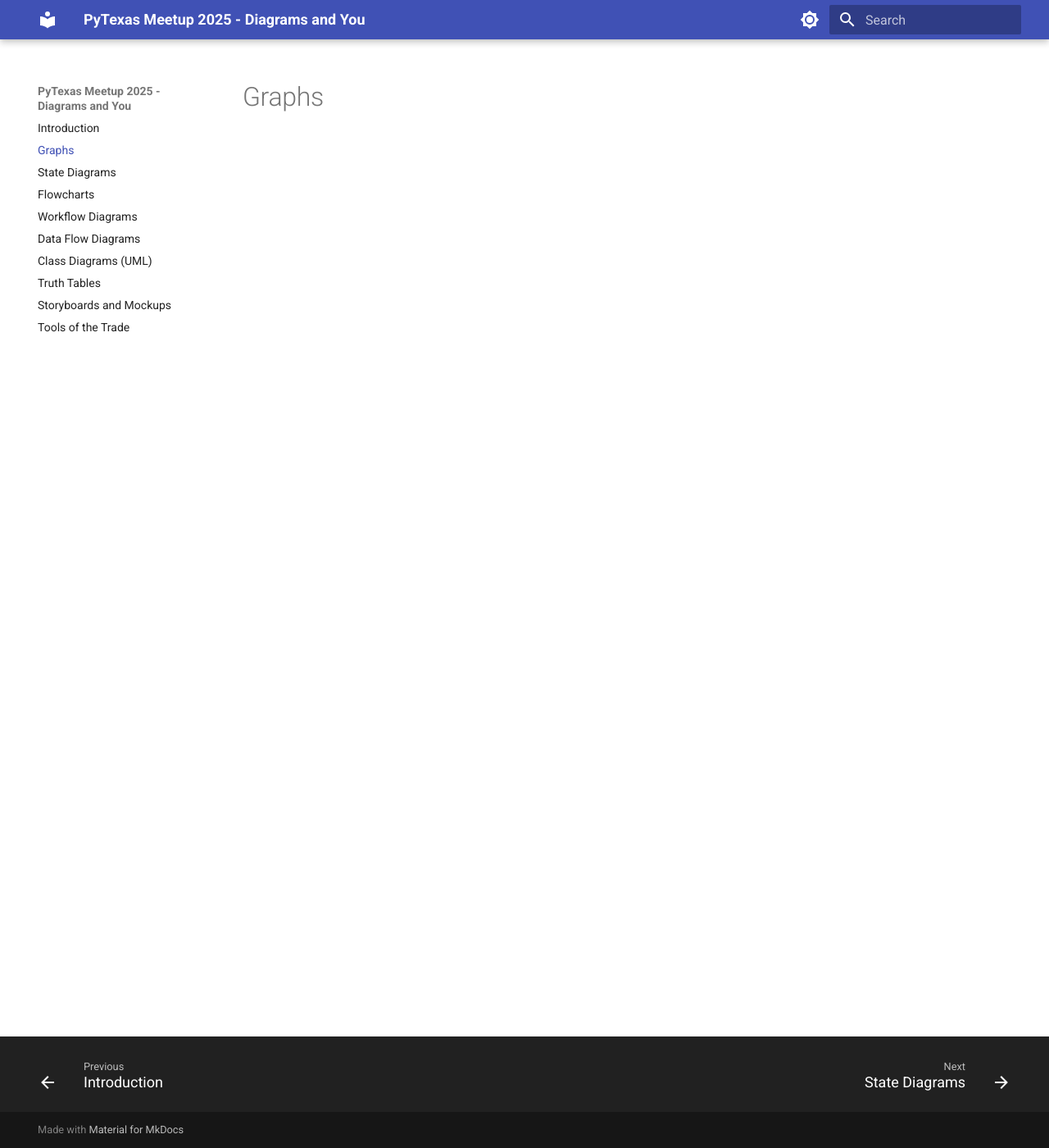
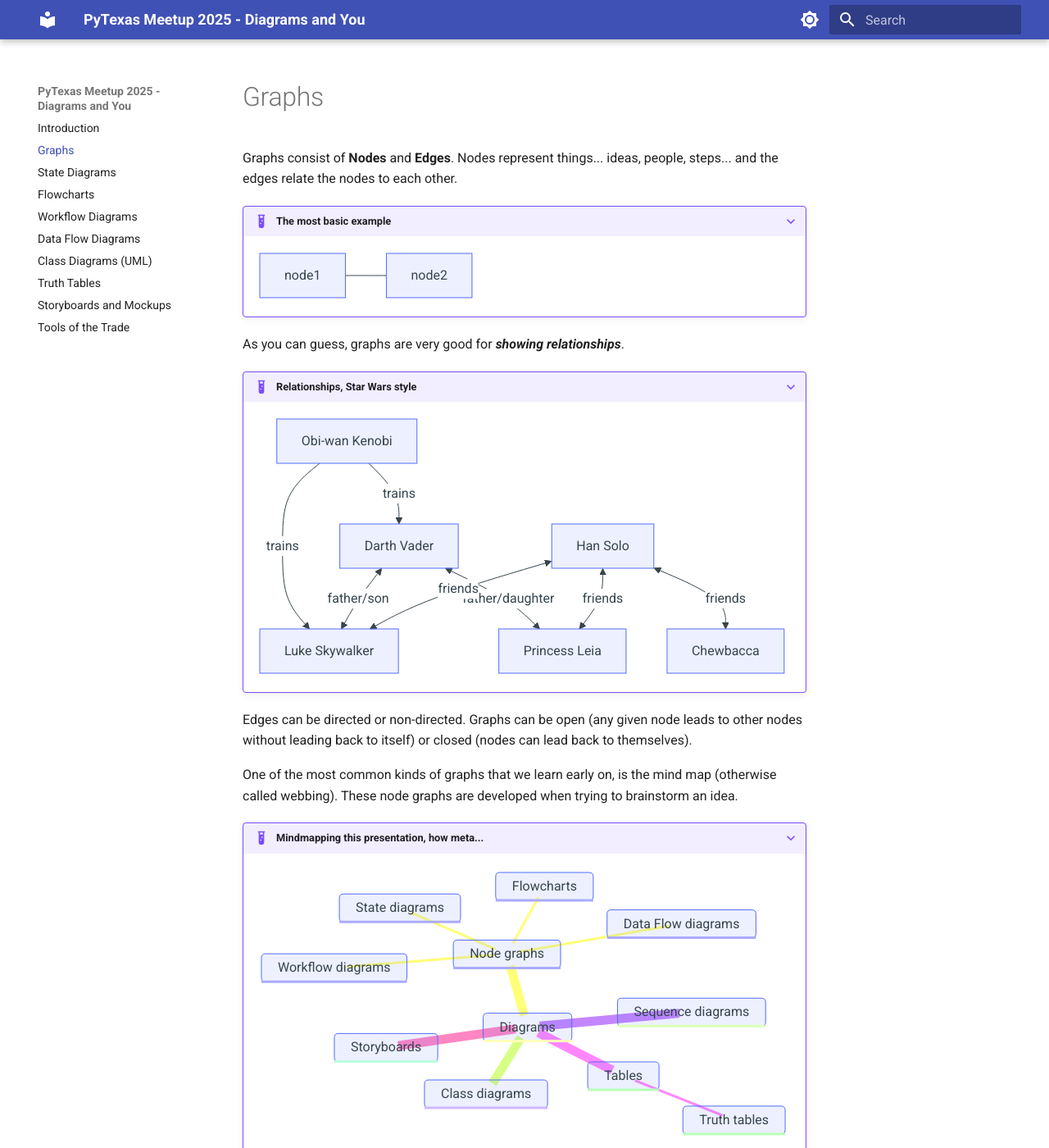
Before and after one commit to dijital20/pytexas-meetup25-diagrams-and-you, an MkDocs documentation site: the page built from docs/01_graphs.md, in a window 1280 px wide and 1400 px high. Shown: the whole window at 82% size. Built offline with MkDocs 1.6.1 and Material for MkDocs 9.7.7, drawn with Linux system fonts in a browser that asks for light colours; some of the changed text lies outside the part shown.

Commit message:
Contents for graphs and state diagrams.

````diff
--- a/docs/01_graphs.md
+++ b/docs/01_graphs.md
@@ -1 +1,64 @@
 # Graphs
+
+Graphs consist of **Nodes** and **Edges**. Nodes represent things... ideas, people, steps... and the edges relate the
+nodes to each other.
+
+???+ example "The most basic example"
+
+    ```mermaid
+    graph LR
+        node1
+        node2
+
+        node1---node2
+    ```
+
+As you can guess, graphs are very good for ***showing relationships***.
+
+???+ example "Relationships, Star Wars style"
+
+    ```mermaid
+    graph TD
+
+        lukeSkywalker[Luke Skywalker]
+        darthVader[Darth Vader]
+        princessLeia[Princess Leia]
+        hanSolo[Han Solo]
+        chewbacca[Chewbacca]
+        obiWanKenobi[Obi-wan Kenobi]
+
+        obiWanKenobi-->|trains|lukeSkywalker
+        darthVader<-->|father/son|lukeSkywalker
+        darthVader<-->|father/daughter|princessLeia
+        obiWanKenobi-->|trains|darthVader
+        hanSolo<-->|friends|lukeSkywalker
+        hanSolo<-->|friends|princessLeia
+        hanSolo<-->|friends|chewbacca
+    ```
+
+Edges can be directed or non-directed. Graphs can be open (any given node leads to other nodes without leading back to
+itself) or closed (nodes can lead back to themselves).
+
+One of the most common kinds of graphs that we learn early on, is the mind map (otherwise called webbing). These node
+graphs are developed when trying to brainstorm an idea.
+
+???+ example "Mindmapping this presentation, how meta..."
+
+    ```mermaid
+    mindmap
+        Diagrams
+            Node graphs
+                State diagrams
+                Flowcharts
+                Workflow diagrams
+                Data Flow diagrams
+            Class diagrams
+            Sequence diagrams
+            Tables
+                Truth tables
+            Storyboards
+    ```
+
+Maps are, at the end of the day, node graphs... with locations as the nodes and roads as the edges connecting them.
+
+Either way, if you need to show the relationships between things, a node graph is a darn good way to do it.
````
Also changed, not shown: docs/02_state.md (+50 -0 lines).
